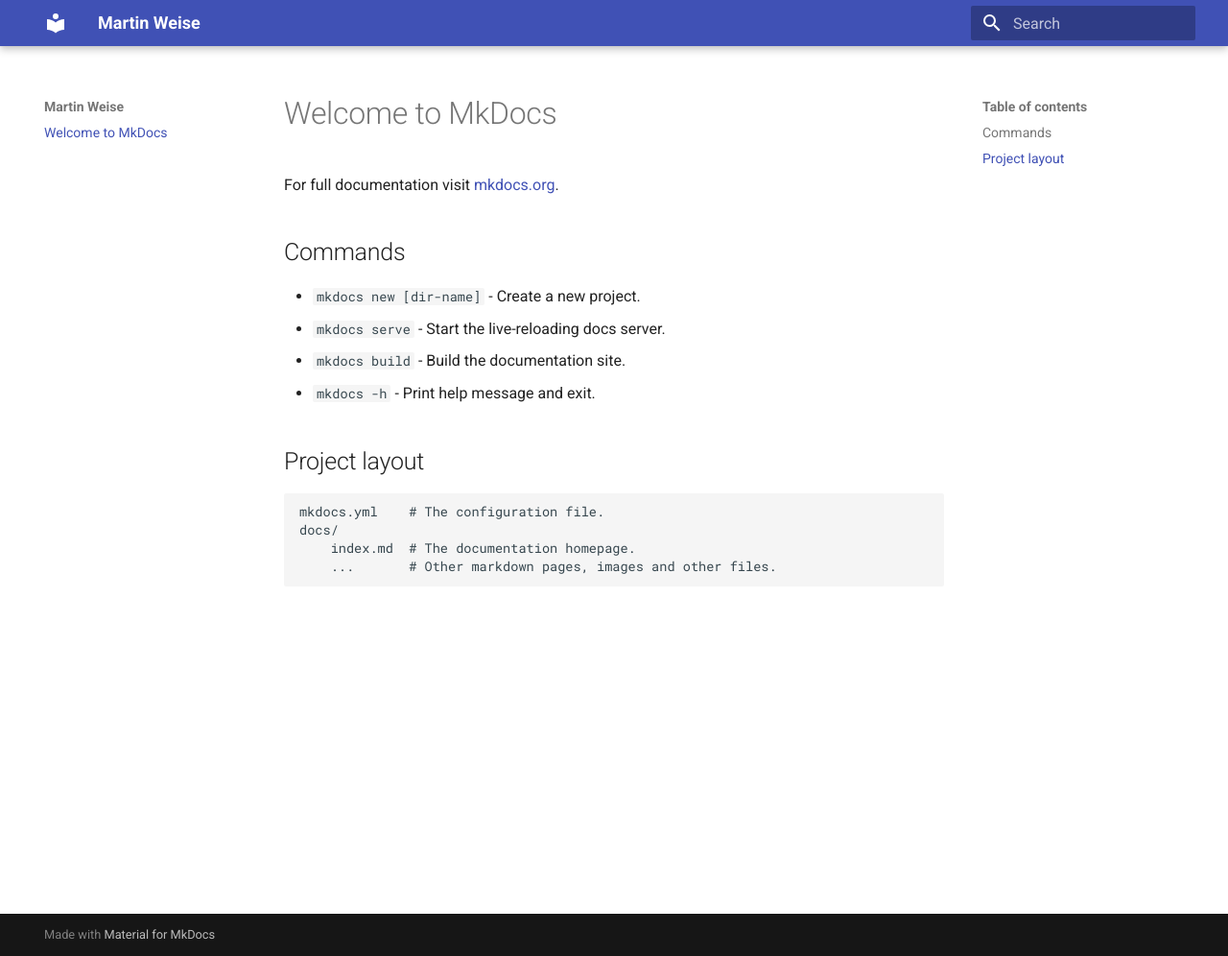
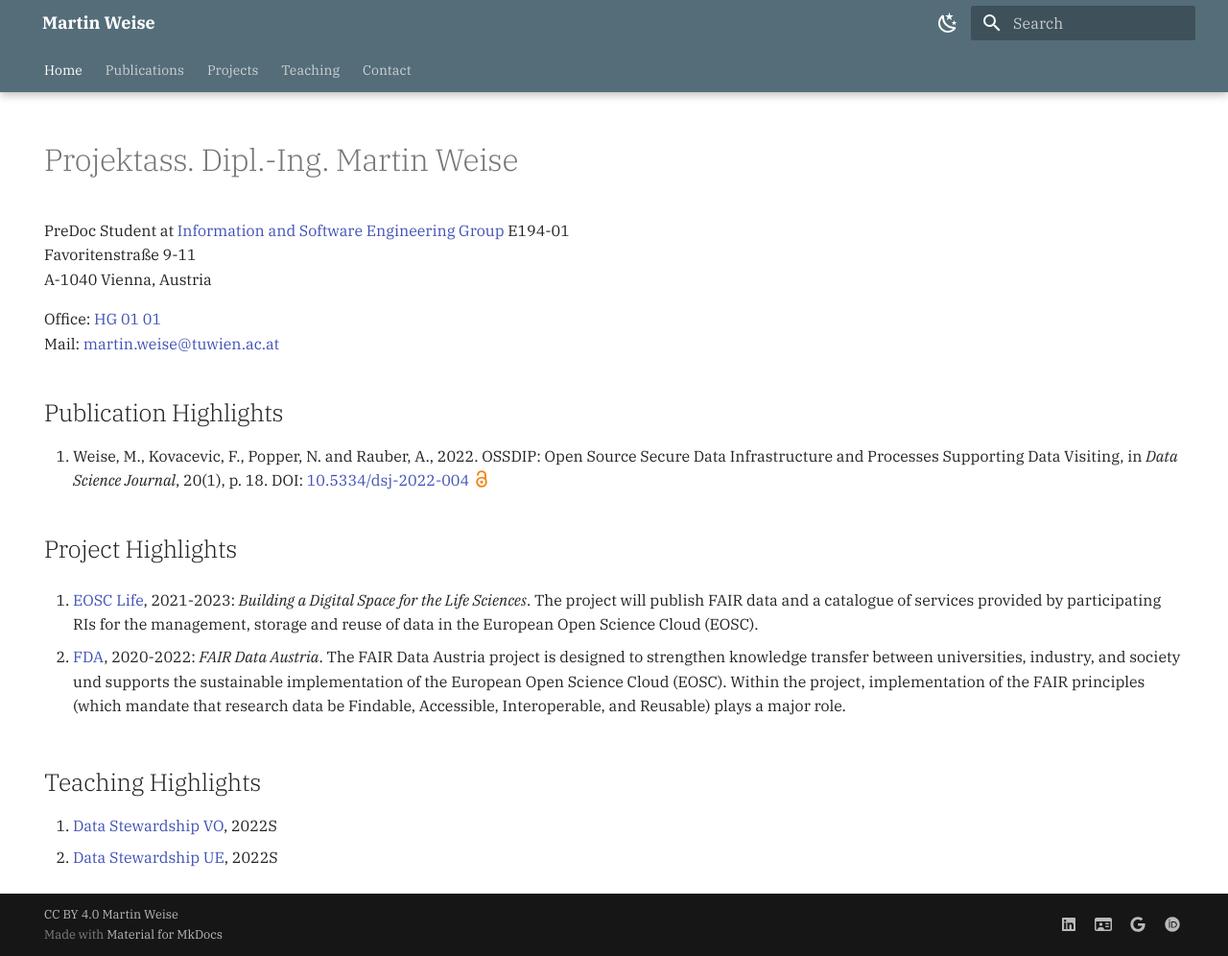
Before and after one commit to MartinWeise/martinweise, an MkDocs documentation site: the page built from docs/index.md, in a window 1280 px wide and 996 px high. Shown: the whole window at 96% size. Built offline with MkDocs 1.6.1 and Material for MkDocs 9.7.7, drawn with Linux system fonts in a browser that asks for light colours.

Commit message:
added new icon, updated the website with projects, publications and teaching

```diff
--- a/docs/index.md
+++ b/docs/index.md
@@ -1,17 +1,39 @@
-# Welcome to MkDocs
+---
+hide:
 
-For full documentation visit [mkdocs.org](https://www.mkdocs.org).
+- navigation
+- toc
 
-## Commands
+---
 
-* `mkdocs new [dir-name]` - Create a new project.
-* `mkdocs serve` - Start the live-reloading docs server.
-* `mkdocs build` - Build the documentation site.
-* `mkdocs -h` - Print help message and exit.
+# Projektass. Dipl.-Ing. Martin Weise
 
-## Project layout
+PreDoc Student at [Information and Software Engineering Group](https://informatics.tuwien.ac.at/orgs/e194-01)
+E194-01<br />
+Favoritenstraße 9-11<br />
+A-1040 Vienna, Austria
 
-    mkdocs.yml    # The configuration file.
-    docs/
-        index.md  # The documentation homepage.
-        ...       # Other markdown pages, images and other files.
+Office: [HG 01 01](https://tuw-maps.tuwien.ac.at/?q=HG0101)<br />
+Mail: [martin.weise@tuwien.ac.at](mailto:martin.weise@tuwien.ac.at)
+
+## Publication Highlights
+
+1. Weise, M., Kovacevic, F., Popper, N. and Rauber, A., 2022. OSSDIP: Open Source Secure Data Infrastructure and
+   Processes Supporting Data Visiting, in *Data Science Journal*, 20(1), p. 18.
+   DOI: [10.5334/dsj-2022-004](https://doi.org/10.5334/dsj-2022-004) :wikimedia-open-access:
+
+## Project Highlights
+
+1. [EOSC Life](https://www.eosc-life.eu/), 2021-2023: *Building a Digital Space for the Life Sciences*. The project will
+   publish FAIR data and a catalogue of services provided by participating RIs for the management, storage and reuse of
+   data in the European Open Science Cloud (EOSC).
+
+2. [FDA](https://forschungsdaten.at/fda/), 2020-2022: *FAIR Data Austria*. The FAIR Data Austria project is designed to
+   strengthen knowledge transfer between universities, industry, and society und supports the sustainable implementation
+   of the European Open Science Cloud (EOSC). Within the project, implementation of the FAIR principles (which mandate
+   that research data be Findable, Accessible, Interoperable, and Reusable) plays a major role.
+
+## Teaching Highlights
+
+1. [Data Stewardship VO](https://tiss.tuwien.ac.at/course/courseDetails.xhtml?courseNr=194044&semester=2022S), 2022S
+2. [Data Stewardship UE](https://tiss.tuwien.ac.at/course/courseDetails.xhtml?courseNr=194045&semester=2022S), 2022S
--- /dev/null
+++ b/docs/stylesheets/extra.css
@@ -0,0 +1,7 @@
+[data-md-component="logo"] {
+    display: none !important;
+}
+
+.md-header__title {
+    margin-left: 0.5rem !important;
+}
--- a/mkdocs.yml
+++ b/mkdocs.yml
@@ -1,3 +1,62 @@
 site_name: Martin Weise
+site_author: Martin Weise
+copyright: CC BY 4.0 Martin Weise
+extra:
+  homepage: https://martinweise.at
+  social:
+    - icon: fontawesome/brands/linkedin
+      link: https://www.linkedin.com/in/martin-weise-094273218/
+    - icon: fontawesome/regular/id-card
+      link: https://isni.org/isni/0000000506791090
+    - icon: fontawesome/brands/google
+      link: https://scholar.google.com/citations?user=uMn2MpgAAAAJ
+    - icon: fontawesome/brands/orcid
+      link: https://orcid.org/0000-0003-4216-302X
+nav:
+  - Home: 'index.md'
+  - publications.md
+  - projects.md
+  - teaching.md
+  - contact.md
+extra_css:
+  - stylesheets/extra.css
 theme:
+  favicon: images/asterisk-solid.svg
+  language: en
+  font:
+    text: IBM Plex Serif
+    code: IBM Plex Mono
+  features:
+    - navigation.tabs
+    - navigation.tabs.sticky
+    - content.code.annotate
+  icon:
+    repo: fontawesome/brands/git-alt
+  palette:
+    - scheme: default
+      primary: blue grey
+      secondary: red
+      font:
+        code: Roboto Mono
+      toggle:
+        icon: material/weather-night
+        name: Switch to light mode
+    - scheme: slate
+      primary: black
+      secondary: red
+      font:
+        code: Roboto Mono
+      toggle:
+        icon: material/weather-sunny
+        name: Switch to dark mode
   name: material
+markdown_extensions:
+  - attr_list
+  - md_in_html
+  - admonition
+  - pymdownx.emoji:
+      emoji_index: !!python/name:materialx.emoji.twemoji
+      emoji_generator: !!python/name:materialx.emoji.to_svg
+      options:
+        custom_icons:
+          - overrides/.icons
```
Also changed, not shown: docs/contact.md (added, +19 -0 lines), docs/projects.md (added, +45 -0 lines), docs/publications.md (added, +55 -0 lines), docs/teaching.md (added, +17 -0 lines), docs/images/asterisk-solid.svg (added), overrides/.icons/wikimedia/open-access.svg (added), 1 other file.
